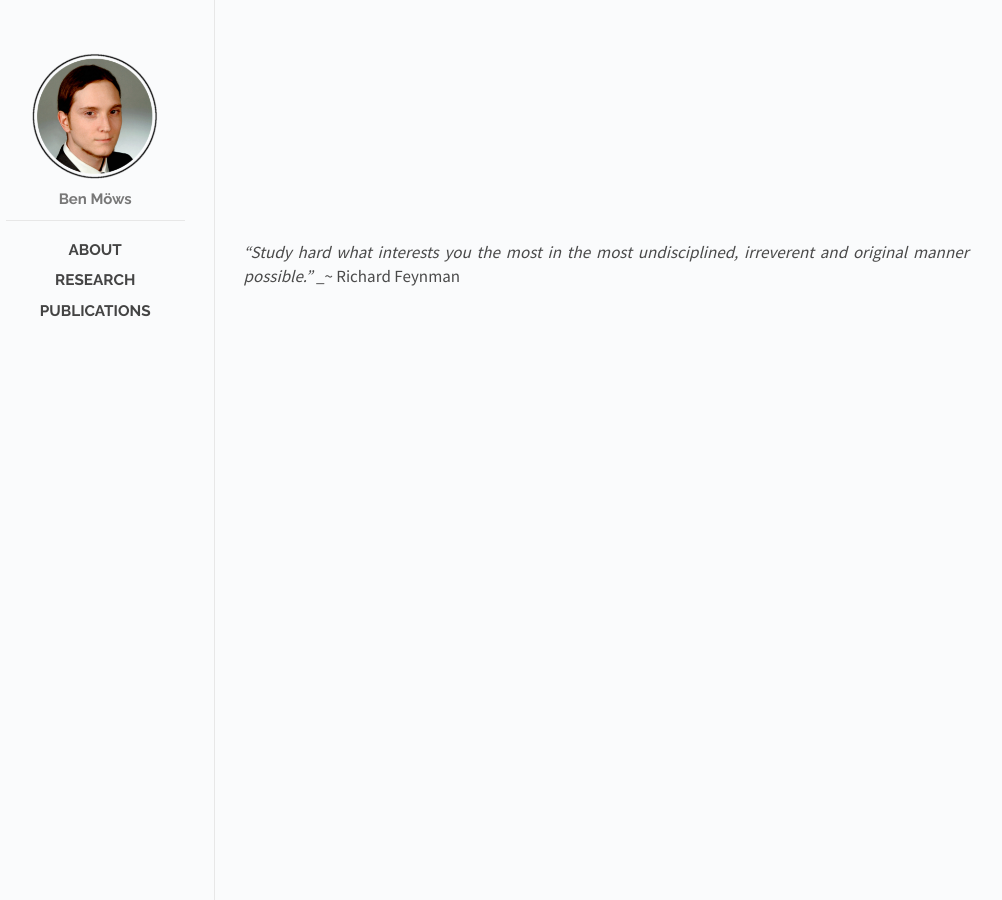
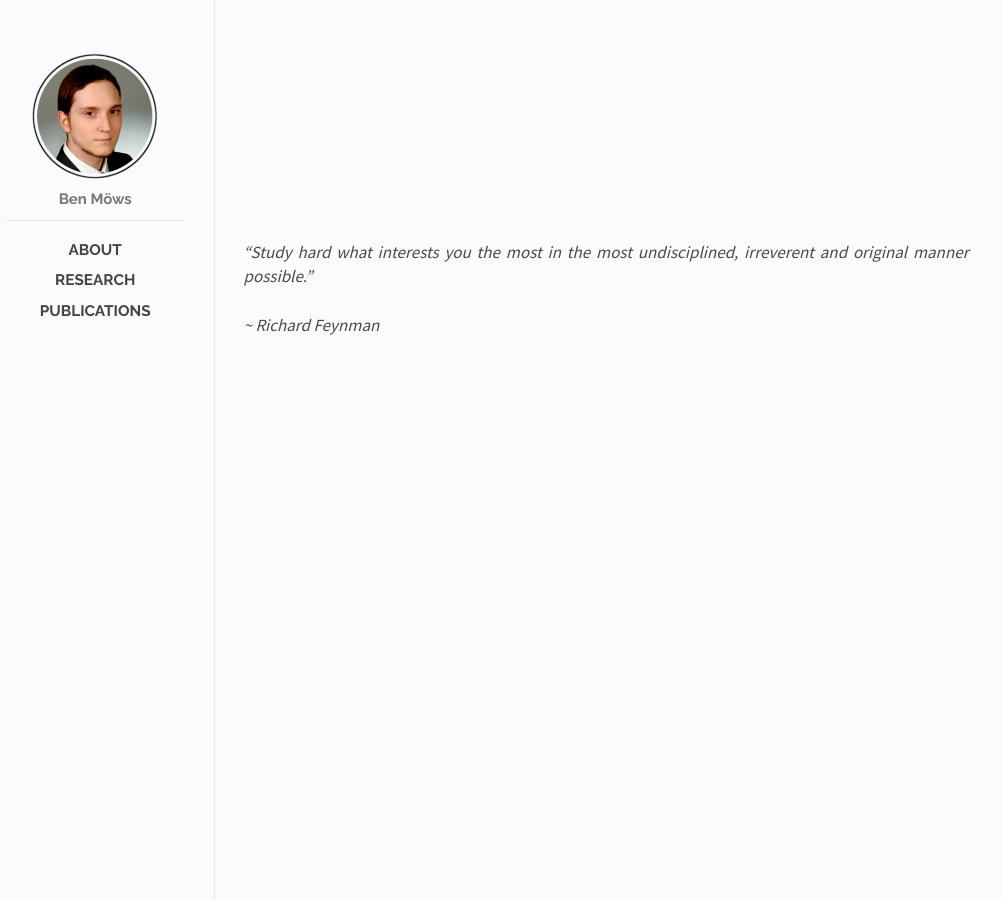
Before and after one commit to moews/moews.github.io, a Jekyll site: the page built from _posts/2017-03-28-home.md, in a window 1280 px wide. Shown: the whole page, without its empty margins (144-1146 px from the left). Built offline with Jekyll 4.4.1, drawn with Linux system fonts in a browser that asks for light colours.

```diff
--- a/_posts/2017-03-28-home.md
+++ b/_posts/2017-03-28-home.md
@@ -16,4 +16,5 @@ hidden: true
 </html>
 
 _"Study hard what interests you the most in the most undisciplined, irreverent and original manner possible."_
-_~ Richard Feynman
+
+_~ Richard Feynman_
```
